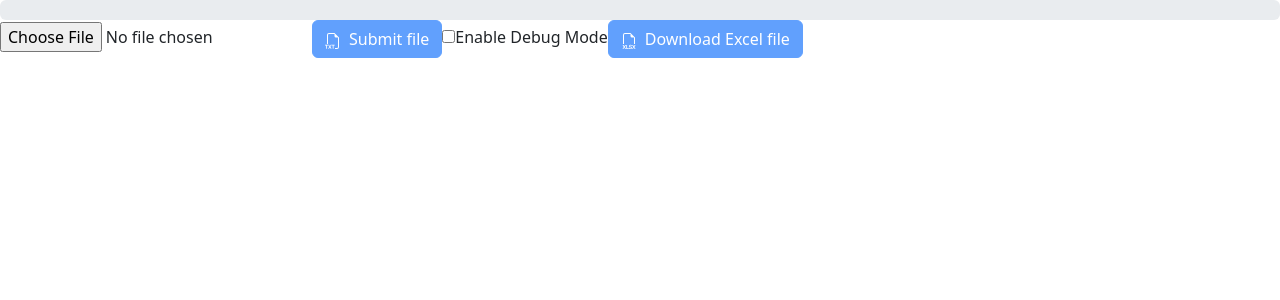
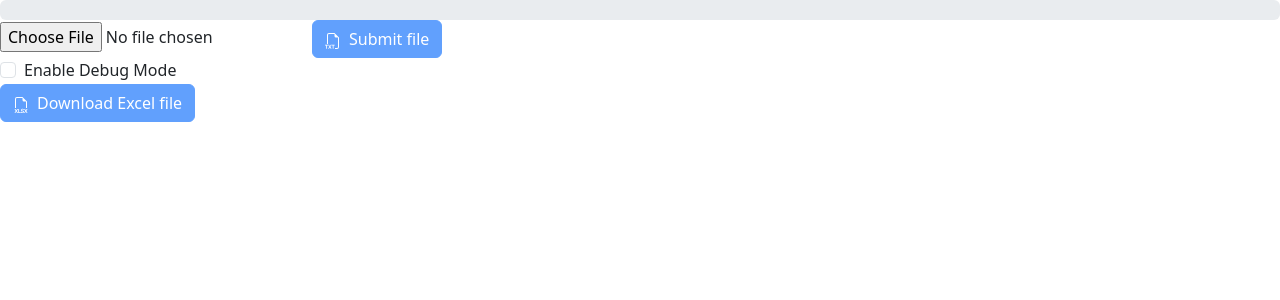
Before and after one commit to hugo-chavar/merge-excel-react, a React (Vite) app: page / in a window 1280 px wide. Shown: the top 300 px of the page. Built offline with nearby package versions, Linux system fonts and the light colour scheme.

Commit message:
Improve debug toggle formatting

```diff
--- a/src/components/DebugModeToggle.tsx
+++ b/src/components/DebugModeToggle.tsx
@@ -2,10 +2,11 @@ import { useEffect } from "react";
 
 interface Props {
   debugMode: boolean;
+  disabled: boolean;
   toggleDebugMode: () => void;
 }
 
-function DebugModeToggle({ debugMode, toggleDebugMode }: Props) {
+function DebugModeToggle({ debugMode, disabled, toggleDebugMode }: Props) {
   useEffect(() => {
     // Force re-render when debugMode changes
     if (debugMode) console.log("debugMode enabled");
@@ -13,10 +14,19 @@ function DebugModeToggle({ debugMode, toggleDebugMode }: Props) {
   }, [debugMode]);
 
   return (
-    <label>
-      <input type="checkbox" checked={debugMode} onChange={toggleDebugMode} />
-      Enable Debug Mode
-    </label>
+    <div className="form-check">
+      <input
+        className="form-check-input"
+        type="checkbox"
+        checked={debugMode}
+        onChange={toggleDebugMode}
+        id="debugCheck"
+        disabled={disabled}
+      />
+      <label className="form-check-label" htmlFor="debugCheck">
+        Enable Debug Mode
+      </label>
+    </div>
   );
 }
 
```
